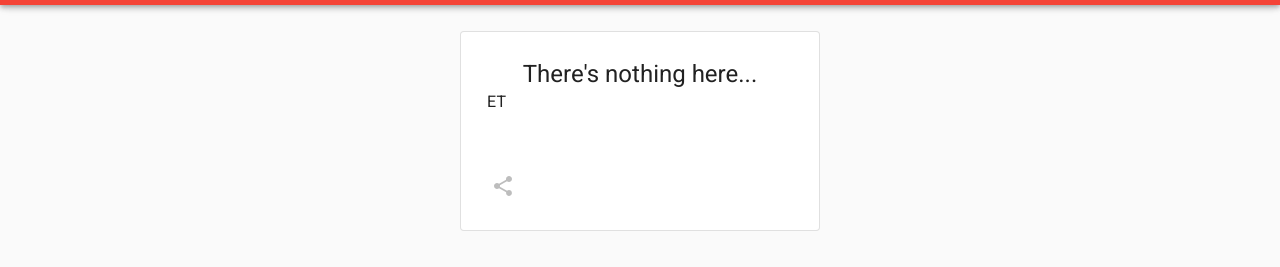
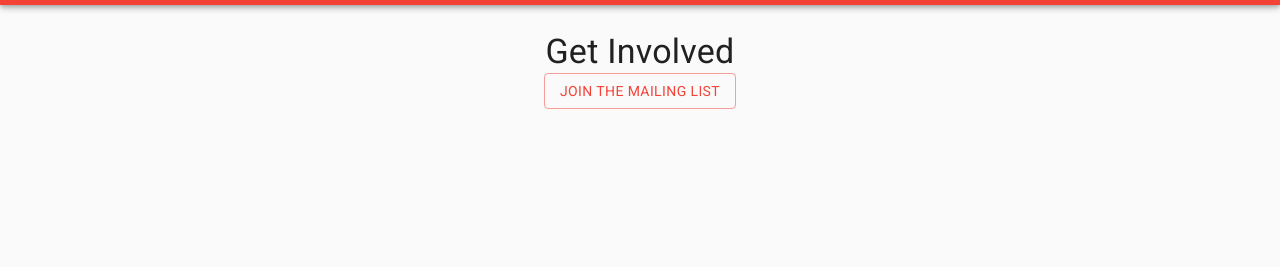
Before and after one commit to Northeastern-Blockchain-Club/neu_blockchain, a Gatsby site: page /join in a window 1280 px wide. Shown: the part 59-326 px from the top of the page. Built offline with nearby package versions, Linux system fonts and the light colour scheme; Gatsby itself is replaced by a stand-in of ours.

Commit message:
joins.js added a newsletter link

```diff
--- a/src/pages/join.js
+++ b/src/pages/join.js
@@ -1,25 +1,34 @@
-import * as React from "react"
-import Layout from "../components/Layout"
+import * as React from "react";
+import Layout from "../components/Layout";
 
-import { Typography } from "@material-ui/core"
-import Grid from "@material-ui/core/Grid"
+import Button from "@material-ui/core/Button";
+import Grid from "@material-ui/core/Grid";
+import { Typography } from "@material-ui/core";
 
-import CardWithContent from "../components/CardWithContent"
+import CardWithContent from "../components/CardWithContent";
 
 const JoinPage = () => {
   return (
     <Layout>
-        <Grid
-          container
-          direction="column"
-          justifyContent="center"
-          alignItems="center"
+      <Grid
+        container
+        direction="column"
+        justifyContent="center"
+        alignItems="center"
+        className="full-page"
+      >
+        <Typography variant="h4"> Get Involved </Typography>
+        <Button
+          variant="outlined"
+          color="primary"
+          href="https://docs.google.com/forms/d/e/1FAIpQLSe7hX7MGJ7ShZSe2ZhuIajLmXBfiFseyKC28oGxMATNM_bkYw/viewform"
         >
-        <CardWithContent title={"There's nothing here..."} body={""}>
-        </CardWithContent>
+          {" "}
+          Join the Mailing List{" "}
+        </Button>
       </Grid>
     </Layout>
-  )
-}
+  );
+};
 
-export default JoinPage
+export default JoinPage;
```
